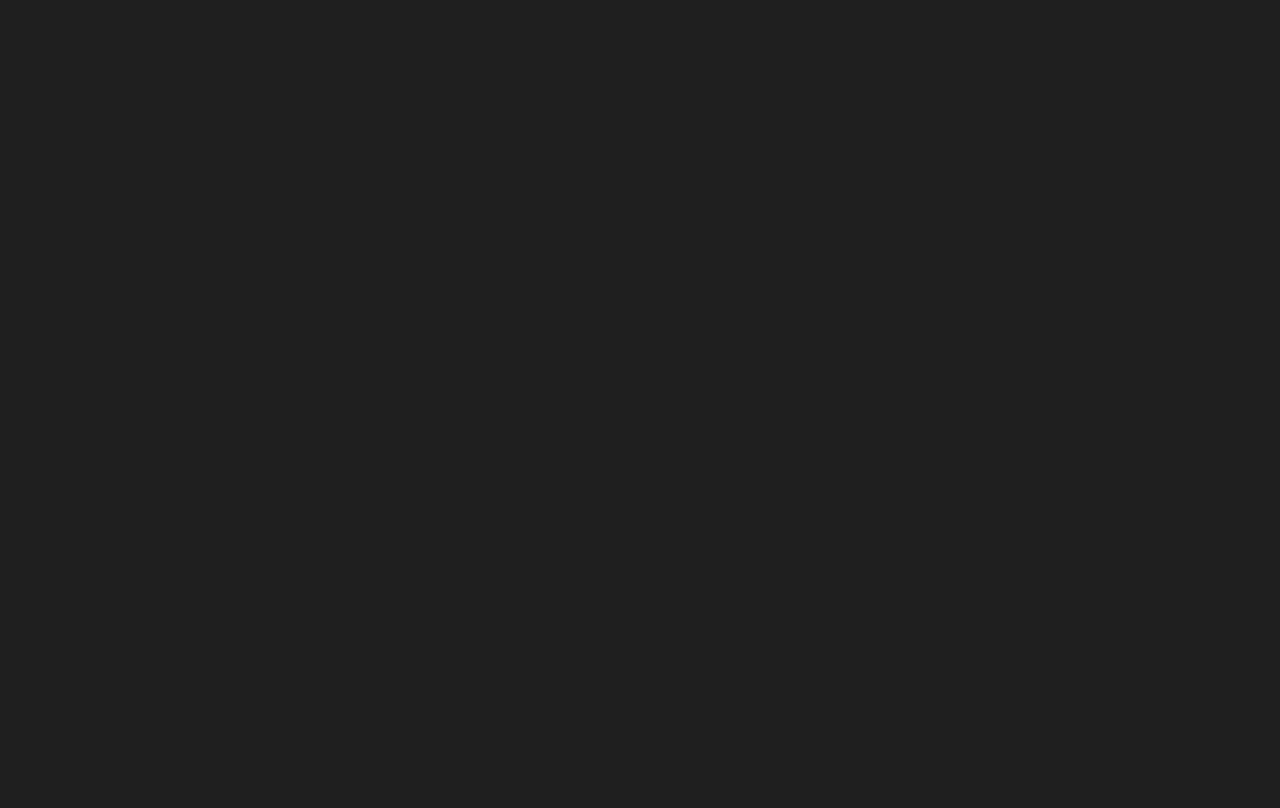
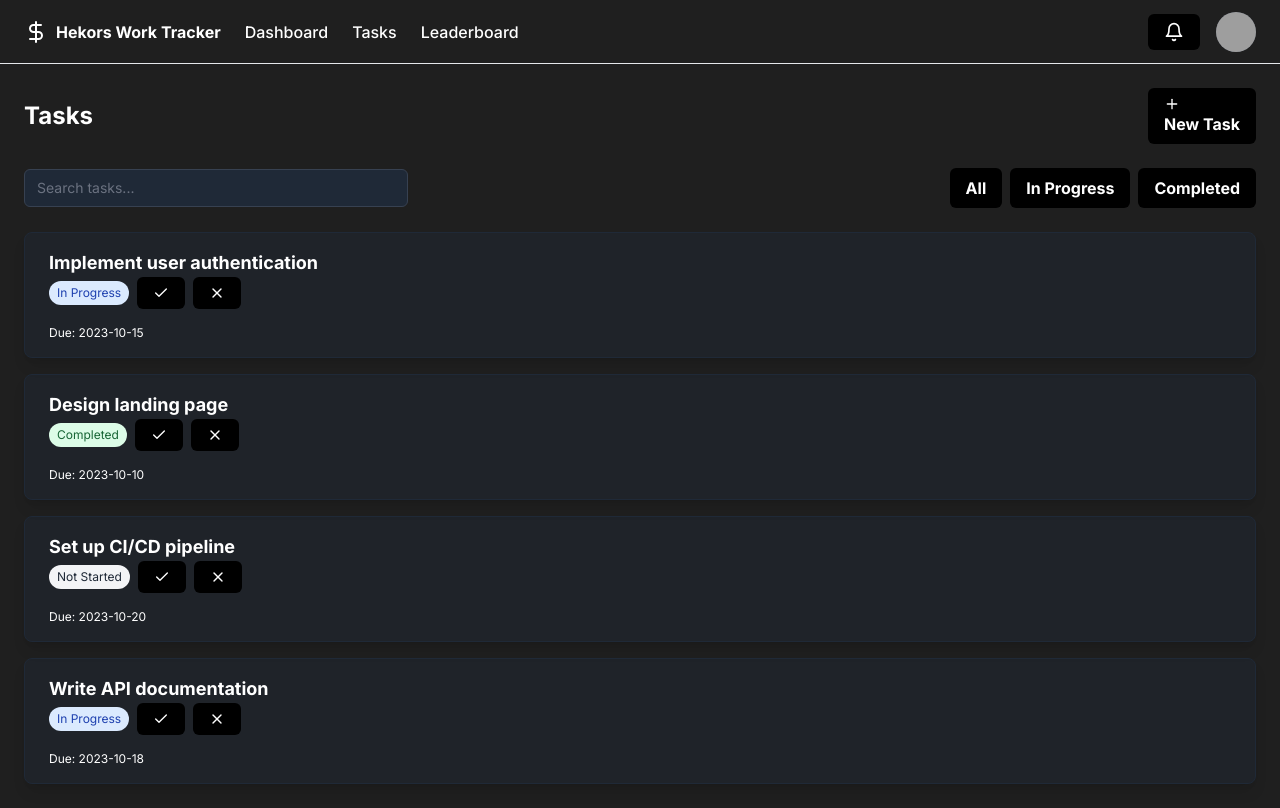
Before and after one commit to MohitNamdev22/github-consistency-tracker, a React (Vite) app: page /tasks in a window 1280 px wide. Before the commit this address had no page. Built offline with nearby package versions, Linux system fonts and the light colour scheme; grey boxes are pictures that could not be loaded.

Commit message:
fixed styling and added new route

```diff
--- a/src/Router.jsx
+++ b/src/Router.jsx
@@ -4,6 +4,7 @@ import Dashboard from './pages/Dashboard';
 import Leaderboard from './pages/Leaderboard';
 import Profile from './pages/Profile';
 import Onboarding from './pages/Onboarding'; // New onboarding page
+import TaskTracker from './pages/TaskTracker';
 
 const AppRouter = () => (
   <Router>
@@ -12,6 +13,7 @@ const AppRouter = () => (
       <Route path="/dashboard" element={<Dashboard />} />
       <Route path="/leaderboard" element={<Leaderboard />} />
       <Route path="/profile" element={<Profile />} />
+      <Route path="/tasks" element={<TaskTracker />} />
       <Route path="/onboarding" element={<Onboarding />} /> {/* Add onboarding route */}
     </Routes>
   </Router>
--- a/src/pages/Profile.jsx
+++ b/src/pages/Profile.jsx
@@ -51,7 +51,7 @@ export default function Profile() {
       <main className="flex-1 p-4 md:p-6 space-y-6">
         <div className="flex items-center justify-between">
           <h1 className="text-2xl font-bold">Profile</h1>
-          <Button className="bg-purple-600 hover:bg-purple-700">Save Changes</Button>
+          <Button className="bg-slate-50 text-gray-900">Save Changes</Button>
         </div>
         <div className="grid gap-6 md:grid-cols-2">
           <Card className="bg-gray-800 border border-gray-700">
@@ -64,7 +64,7 @@ export default function Profile() {
                   <AvatarImage alt="User avatar" src="/placeholder-user.jpg" />
                   <AvatarFallback>JD</AvatarFallback>
                 </Avatar>
-                <Button variant="outline" className="border-gray-700 text-white hover:bg-purple-600">
+                <Button variant="outline" className="border-gray-700 text-black bg-slate-50">
                   Change Avatar
                 </Button>
               </div>
--- a/src/pages/TaskTracker.jsx
+++ b/src/pages/TaskTracker.jsx
@@ -1,47 +1,217 @@
-import React, { useState } from 'react';
+"use client"
 
-const TaskTracker = () => {
-  const [task, setTask] = useState('');
-  const [tasks, setTasks] = useState([]); // State to store logged tasks
+import { useState } from "react"
+import { Link } from 'react-router-dom'
+import { Button } from "../components/ui/button"
+import { Card, CardContent, CardHeader, CardTitle } from "../components/ui/cards"
+import { Input } from "../components/ui/input"
+import { Avatar, AvatarFallback, AvatarImage } from "../components/ui/avatar"
+import { Bell, Plus, Check, X } from "lucide-react"
 
-  const handleLogTask = () => {
-    if (task.trim()) { // Ensure task is not empty
-      setTasks([...tasks, task]); // Log the task
-      setTask(''); // Clear the input
-    }
-  };
+// Modal Component
+function Modal({ show, onClose, onSave }) {
+  const [title, setTitle] = useState('')
+  const [status, setStatus] = useState('Not Started')
+  const [dueDate, setDueDate] = useState('')
+
+  const handleSubmit = () => {
+    onSave({ title, status, dueDate })
+    setTitle('')
+    setStatus('Not Started')
+    setDueDate('')
+    onClose()
+  }
+
+  if (!show) return null
 
   return (
-    <div className="p-6">
-      <h1 className="text-3xl font-bold mb-4 text-white">Task Tracker</h1>
-      <input
-        type="text"
-        value={task}
-        onChange={(e) => setTask(e.target.value)}
-        placeholder="Enter your task..."
-        className="border border-gray-600 p-2 rounded w-full mb-4 bg-gray-700 text-white"
-      />
-      <button
-        onClick={handleLogTask}
-        className="bg-blue-600 hover:bg-blue-700 text-white font-bold py-2 px-4 rounded"
-      >
-        Log Task
-      </button>
+    <div className="fixed inset-0 bg-black bg-opacity-50 flex items-center justify-center z-50">
+      <div className="bg-white p-6 rounded-lg w-full max-w-md">
+        <h2 className="text-lg font-bold mb-4">New Task</h2>
+        <div className="space-y-4">
+          <Input
+            value={title}
+            onChange={(e) => setTitle(e.target.value)}
+            placeholder="Task Title"
+          />
+          <div>
+            <label className="block text-sm font-medium">Status</label>
+            <select
+              className="block w-full mt-1 border-gray-300 rounded-md shadow-sm focus:ring-indigo-500 focus:border-indigo-500"
+              value={status}
+              onChange={(e) => setStatus(e.target.value)}
+            >
+              <option>Not Started</option>
+              <option>In Progress</option>
+              <option>Completed</option>
+            </select>
+          </div>
+          <Input
+            type="date"
+            value={dueDate}
+            onChange={(e) => setDueDate(e.target.value)}
+            placeholder="Due Date"
+          />
+        </div>
+        <div className="flex justify-end mt-4 space-x-2">
+          <Button variant="outline" onClick={onClose}>
+            Cancel
+          </Button>
+          <Button onClick={handleSubmit}>
+            Save Task
+          </Button>
+        </div>
+      </div>
+    </div>
+  )
+}
 
-      <div className="mt-6">
-        <h2 className="text-2xl font-bold mb-2 text-white">Logged Tasks</h2>
-        <ul className="list-disc pl-5">
-          {tasks.length > 0 ? (
-            tasks.map((t, index) => (
-              <li key={index} className="text-gray-300">{t}</li>
+const initialTasks = [
+  { id: 1, title: "Implement user authentication", status: "In Progress", dueDate: "2023-10-15" },
+  { id: 2, title: "Design landing page", status: "Completed", dueDate: "2023-10-10" },
+  { id: 3, title: "Set up CI/CD pipeline", status: "Not Started", dueDate: "2023-10-20" },
+  { id: 4, title: "Write API documentation", status: "In Progress", dueDate: "2023-10-18" },
+]
+
+export default function Tasks() {
+  const [tasks, setTasks] = useState(initialTasks)
+  const [searchTerm, setSearchTerm] = useState("")
+  const [filter, setFilter] = useState("All")
+  const [isModalOpen, setModalOpen] = useState(false)
+
+  // Mark task as completed
+  const handleComplete = (id) => {
+    setTasks((prevTasks) =>
+      prevTasks.map((task) =>
+        task.id === id ? { ...task, status: "Completed" } : task
+      )
+    )
+  }
+
+  // Delete task
+  const handleDelete = (id) => {
+    setTasks((prevTasks) => prevTasks.filter((task) => task.id !== id))
+  }
+
+  // Add new task
+  const handleSaveTask = (newTask) => {
+    const newId = tasks.length ? tasks[tasks.length - 1].id + 1 : 1
+    setTasks([...tasks, { ...newTask, id: newId }])
+  }
+
+  // Filter tasks
+  const filteredTasks = tasks.filter((task) => {
+    if (filter === "All") return true
+    return task.status === filter
+  })
+
+  // Search tasks by title
+  const searchedTasks = filteredTasks.filter((task) =>
+    task.title.toLowerCase().includes(searchTerm.toLowerCase())
+  )
+
+  return (
+    <div className="flex flex-col min-h-screen">
+      {/* Header Section */}
+      <header className="flex items-center h-16 px-4 border-b shrink-0 md:px-6">
+        <nav className="flex-1 flex items-center space-x-4 sm:space-x-6">
+          <Link className="flex items-center space-x-2 font-semibold" to="#">
+            <svg
+              xmlns="http://www.w3.org/2000/svg"
+              viewBox="0 0 24 24"
+              fill="none"
+              stroke="currentColor"
+              strokeWidth="2"
+              strokeLinecap="round"
+              strokeLinejoin="round"
+              className="h-6 w-6"
+            >
+              <path d="M12 2v20M17 5H9.5a3.5 3.5 0 0 0 0 7h5a3.5 3.5 0 0 1 0 7H6" />
+            </svg>
+            <span>Hekors Work Tracker</span>
+          </Link>
+          <Link className="font-medium" to="#">Dashboard</Link>
+          <Link className="font-medium" to="#">Tasks</Link>
+          <Link className="font-medium" to="#">Leaderboard</Link>
+        </nav>
+        <div className="flex items-center space-x-4">
+          <Button variant="ghost" size="icon">
+            <Bell className="h-5 w-5" />
+            <span className="sr-only">Notifications</span>
+          </Button>
+          <Avatar>
+            <AvatarImage alt="User avatar" src="/placeholder-user.jpg" />
+            <AvatarFallback>U</AvatarFallback>
+          </Avatar>
+        </div>
+      </header>
+
+      {/* Main Content */}
+      <main className="flex-1 p-4 md:p-6 space-y-6">
+        {/* Title and Add New Task Button */}
+        <div className="flex items-center justify-between">
+          <h1 className="text-2xl font-bold">Tasks</h1>
+          <Button onClick={() => setModalOpen(true)}>
+            <Plus className="mr-2 h-4 w-4" />
+            New Task
+          </Button>
+        </div>
+
+        {/* Search and Filter */}
+        <div className="flex justify-between items-center">
+          <Input
+            className="max-w-sm"
+            placeholder="Search tasks..."
+            value={searchTerm}
+            onChange={(e) => setSearchTerm(e.target.value)}
+          />
+          <div className="space-x-2">
+            <Button variant="outline" onClick={() => setFilter("All")}>All</Button>
+            <Button variant="outline" onClick={() => setFilter("In Progress")}>In Progress</Button>
+            <Button variant="outline" onClick={() => setFilter("Completed")}>Completed</Button>
+          </div>
+        </div>
+
+        {/* Task Cards */}
+        <div className="grid gap-4">
+          {searchedTasks.length ? (
+            searchedTasks.map((task) => (
+              <Card key={task.id}>
+                <CardHeader className="flex flex-row items-center justify-between space-y-0 pb-2">
+                  <CardTitle className="text-sm font-medium">{task.title}</CardTitle>
+                  <div className="flex items-center space-x-2">
+                    <span className={`px-2 py-1 rounded-full text-xs ${
+                      task.status === 'Completed' ? 'bg-green-100 text-green-800' :
+                      task.status === 'In Progress' ? 'bg-blue-100 text-blue-800' :
+                      'bg-gray-100 text-gray-800'
+                    }`}>
+                      {task.status}
+                    </span>
+                    <Button variant="ghost" size="icon" onClick={() => handleComplete(task.id)}>
+                      <Check className="h-4 w-4" />
+                    </Button>
+                    <Button variant="ghost" size="icon" onClick={() => handleDelete(task.id)}>
+                      <X className="h-4 w-4" />
+                    </Button>
+                  </div>
+                </CardHeader>
+                <CardContent>
+                  <p className="text-xs text-muted-foreground">Due: {task.dueDate}</p>
+                </CardContent>
+              </Card>
             ))
           ) : (
-            <li className="text-gray-400">No tasks logged yet.</li>
+            <p>No tasks found</p>
           )}
-        </ul>
-      </div>
+        </div>
+      </main>
+
+      {/* Modal for adding new task */}
+      <Modal
+        show={isModalOpen}
+        onClose={() => setModalOpen(false)}
+        onSave={handleSaveTask}
+      />
     </div>
-  );
-};
-
-export default TaskTracker;
+  )
+}
```
Also changed, not shown: src/pages/Dashboard.jsx (+33 -34 lines).
